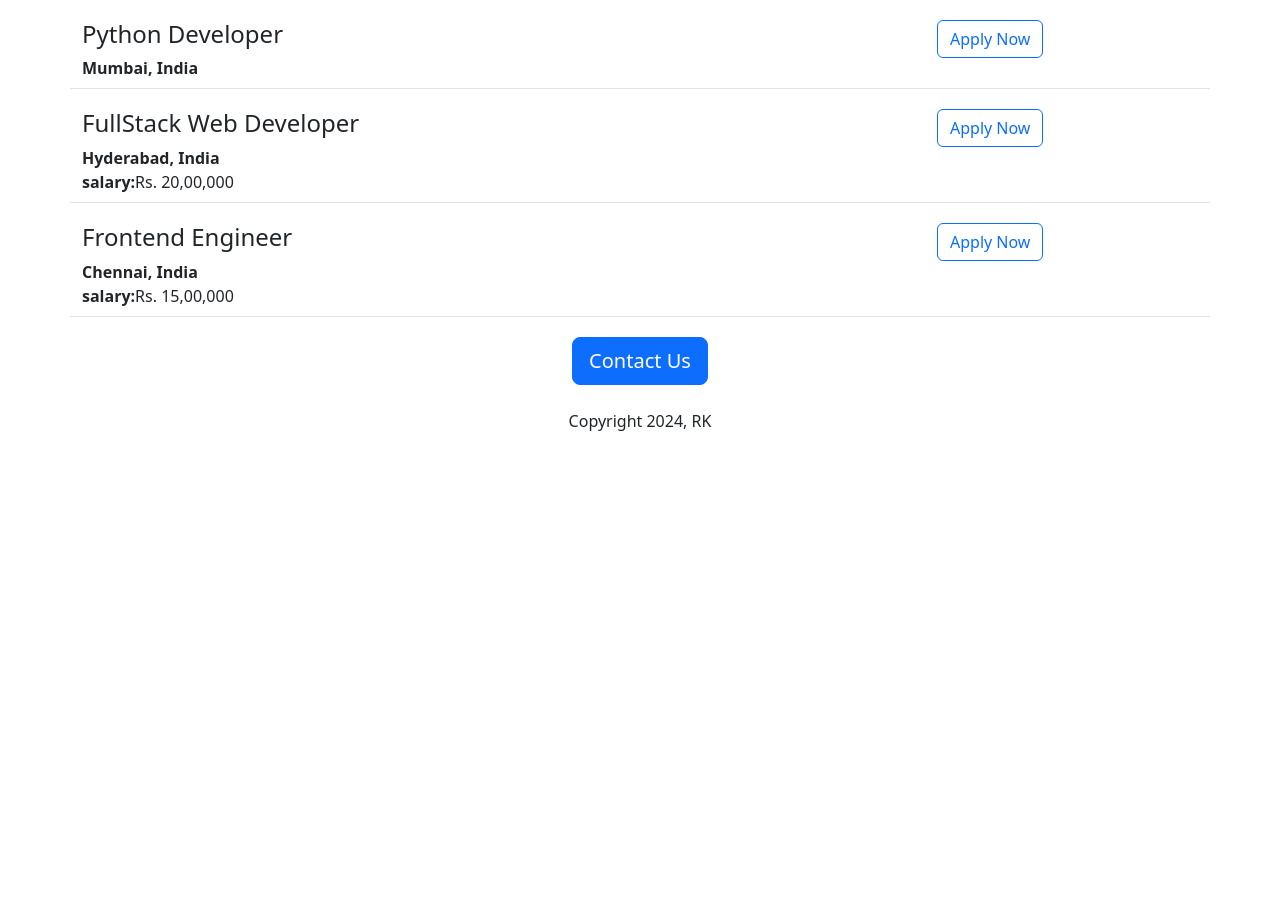
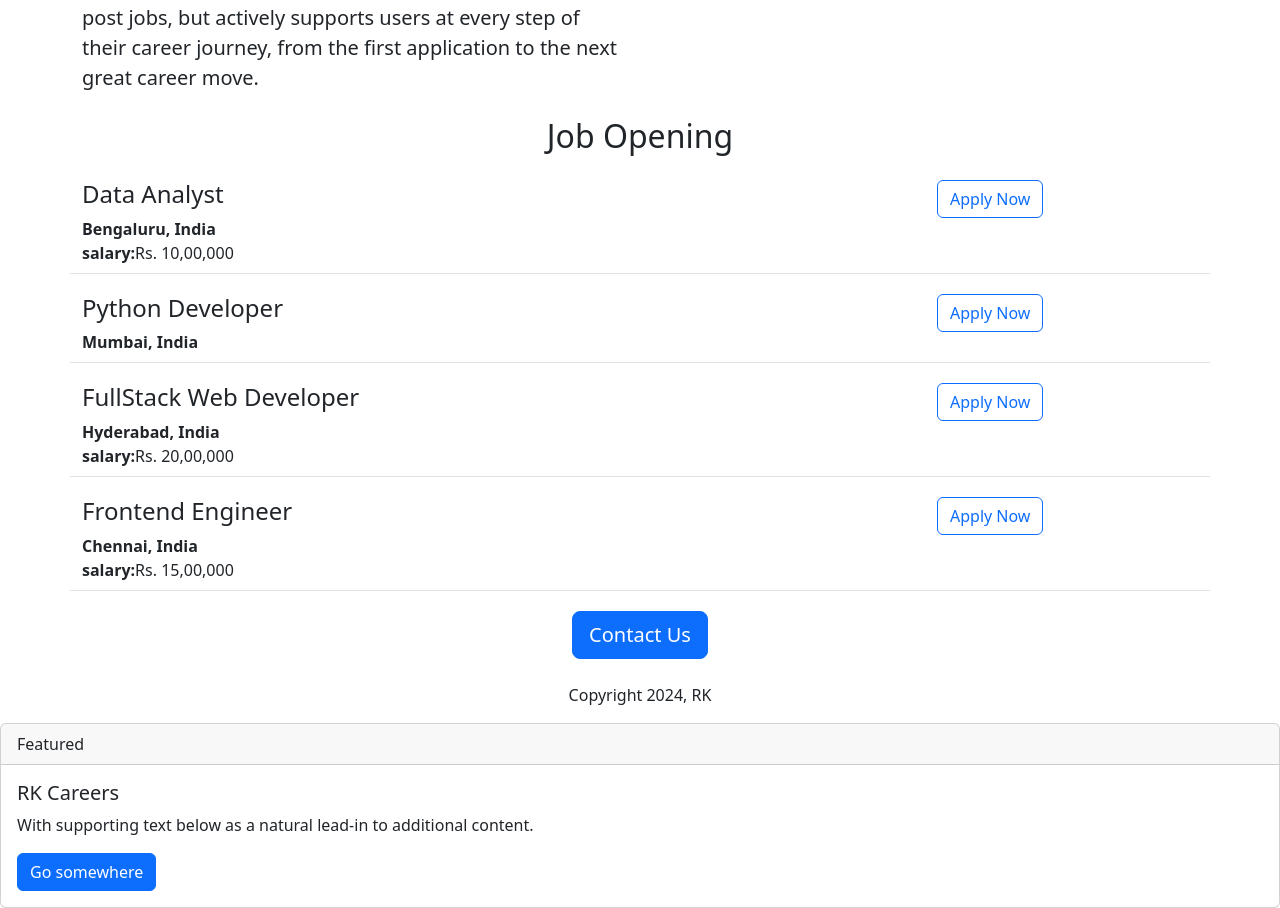
Before and after one commit to ruqaiya-khan/rk-career-website, a Flask app: page / in a window 1280 px wide. Shown: the part 869-1777 px from the top of the page. Before the commit the page ends 1300 px from the top, so only its background shows below. Run offline with Flask 3, Linux system fonts and the light colour scheme.

Commit message:
Functional improvement

```diff
--- /dev/null
+++ b/templates/footer.html
@@ -0,0 +1,21 @@
+<!DOCTYPE html>
+<html lang="en">
+<head>
+  <meta charset="UTF-8">
+  <meta http-equiv="X-UA-Compatible" content="IE=edge">
+  <meta name="viewport" content="width=device-width, initial-scale=1.0">
+  <title>Document</title>
+</head>
+<body>
+  <div class="card">
+    <div class="card-header">
+      Featured
+    </div>
+    <div class="card-body">
+      <h5 class="card-title">RK Careers</h5>
+      <p class="card-text">With supporting text below as a natural lead-in to additional content.</p>
+      <a href="#" class="btn btn-primary">Go somewhere</a>
+    </div>
+  </div>
+</body>
+</html>
--- a/templates/home.html
+++ b/templates/home.html
@@ -15,13 +15,21 @@
   </style>
   </head>
 <body>
+  {% include 'nav.html' %}
+    <img class="img-fluid" id="banner" src="static/banner.jpg">
   <div class="container" >
     <h1 class="text-center mt-2 mb-4">RK Careers</h1>
-    <img class="img-fluid" id="banner" src="static/banner.jpg">
     <h2 class="text-center">About RK</h2>
+    <div class="row">
+      <div class="col-md-6">
     <p class="lead">
       As a dedicated and visionary creator, I’m passionate about helping people find fulfilling careers and empowering businesses to connect with the talent they need. My journey in building this job portal is driven by a commitment to streamline the hiring process, making it more accessible, efficient, and user-friendly for job seekers and employers alike. I believe in leveraging technology to remove barriers in employment and to bridge the gap between opportunities and those seeking them. With a focus on innovation, simplicity, and reliability, my goal is to create a platform that doesn’t just post jobs, but actively supports users at every step of their career journey, from the first application to the next great career move.
     </p>
+      </div>
+      <div class="d-none d-md-block col-md-6">
+    <img src="static/working.jpg" style="height:320px;">
+    </div>
+    </div>
 
     <h2 class="text-center mt-2 mb-4">Job Opening</h2>
     <div>
@@ -31,9 +39,10 @@
       {% endfor %}
     </div>
     <div class="text-center">
-    <button class="btn btn-primary btn-lg">Contact Us</button>
+    <a href="mailto:khanrqaiya9004@gmail.com?subject=Question%20about%20job%20opening&body=My%20name%3A%20%3CYour%20name%20here%3E%0D%0AMy%20question%3A%20%3Cyour%20question%20here%3E" class="btn btn-primary btn-lg">Contact Us</a>
       <p class="mt-4">Copyright 2024, RK</p>
     </div>
   </div>
+  {% include 'footer.html' %}
 </body>
 </html>
--- a/templates/jobitem.html
+++ b/templates/jobitem.html
@@ -10,7 +10,7 @@
     {% endif %}
   </div>
   <div class="col-3">
-  <button type="button" class="btn btn-outline-primary">Apply Now</button>
+  <a href="mailto:khanrqaiya9004@gmail.com?subject=Application%20for%20{{job['title']}}&body=My%20name%3A%20%3CYour%20name%20here%3E%0D%0AMy%20resume%20link%3A%20%3Cresume%20link%3E%0D%0AMy%20Linkedin%20link%3A%20%3Clinkedin%20in%3E" type="button" class="btn btn-outline-primary">Apply Now</a>
   </div>
 
 </div>
--- /dev/null
+++ b/templates/nav.html
@@ -0,0 +1,45 @@
+<!DOCTYPE html>
+<html lang="en">
+<head>
+  <meta charset="UTF-8">
+  <meta http-equiv="X-UA-Compatible" content="IE=edge">
+  <meta name="viewport" content="width=device-width, initial-scale=1.0">
+  <title>Document</title>
+</head>
+<body>
+  <header class="p-3 mb-3 border-bottom fixed-top bg-white" >
+    <div class="container">
+      <div class="d-flex flex-wrap align-items-center justify-content-center justify-content-lg-start">
+        <a href="/" class="d-flex align-items-center mb-2 mb-lg-0 link-body-emphasis text-decoration-none">
+          <svg class="bi me-2" width="40" height="32" role="img" aria-label="Bootstrap"><use xlink:href="#bootstrap"/></svg>
+        </a>
+
+        <ul class="nav col-12 col-lg-auto me-lg-auto mb-2 justify-content-center mb-md-0">
+          <li><a href="#" class="nav-link px-2 link-secondary">Overview</a></li>
+          <li><a href="#" class="nav-link px-2 link-body-emphasis">Inventory</a></li>
+          <li><a href="#" class="nav-link px-2 link-body-emphasis">Customers</a></li>
+          <li><a href="#" class="nav-link px-2 link-body-emphasis">Products</a></li>
+        </ul>
+
+        <form class="col-12 col-lg-auto mb-3 mb-lg-0 me-lg-3" role="search">
+          <input type="search" class="form-control" placeholder="Search..." aria-label="Search">
+        </form>
+
+        <div class="dropdown text-end">
+          <a href="#" class="d-block link-body-emphasis text-decoration-none dropdown-toggle" data-bs-toggle="dropdown" aria-expanded="false">
+            <img src="https://github.com/mdo.png" alt="mdo" width="32" height="32" class="rounded-circle">
+          </a>
+          <ul class="dropdown-menu text-small">
+            <li><a class="dropdown-item" href="#">New project...</a></li>
+            <li><a class="dropdown-item" href="#">Settings</a></li>
+            <li><a class="dropdown-item" href="#">Profile</a></li>
+            <li><hr class="dropdown-divider"></li>
+            <li><a class="dropdown-item" href="#">Sign out</a></li>
+          </ul>
+        </div>
+      </div>
+    </div>
+  </header>
+  <div style="height:56px"></div>
+</body>
+</html>
```
Also changed, not shown: 1 other file.
